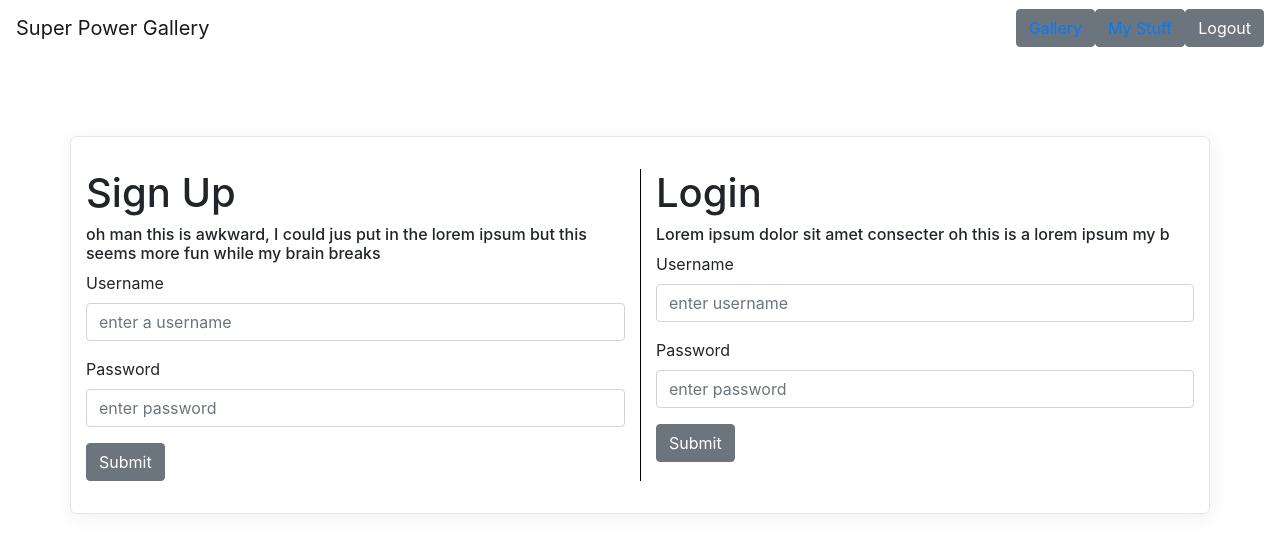
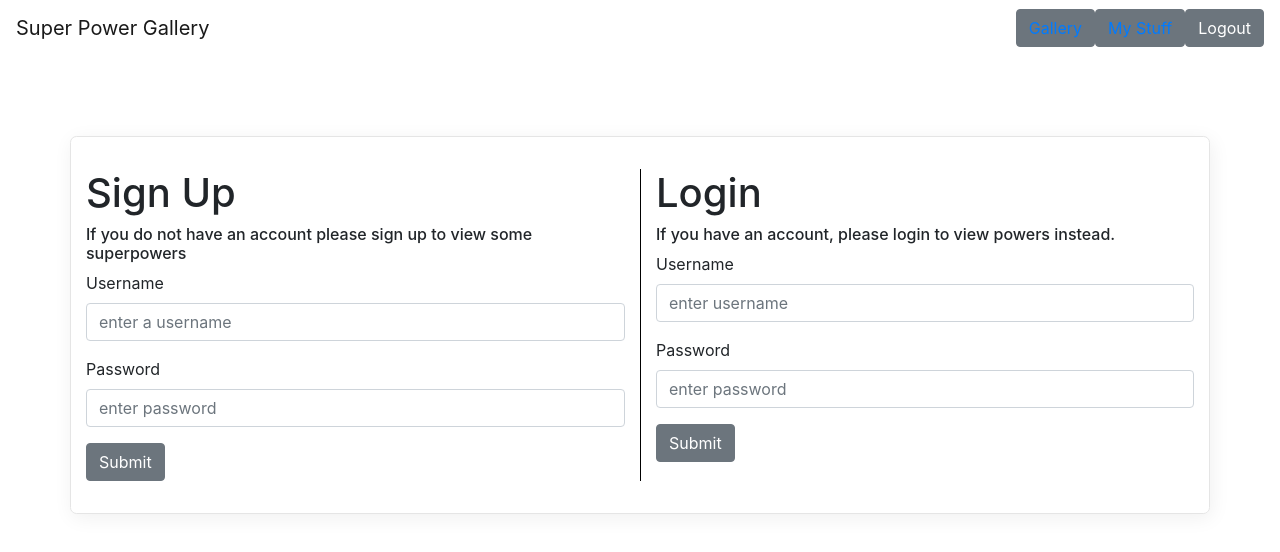
Before and after one commit to KTalbot11/SuperPowerAppClient, a React (Create React App) app: page /auth in a window 1280 px wide. Shown: the top 552 px of the page. Built offline with nearby package versions, Linux system fonts and the light colour scheme.

Commit message:
last minute adjustments for client No 1.

```diff
--- a/src/auth/Login.js
+++ b/src/auth/Login.js
@@ -36,7 +36,7 @@ class Login extends Component {
         return(
             <div>
                 <h1>Login</h1>
-                <h6>Lorem ipsum dolor sit amet consecter oh this is a lorem ipsum my b</h6>
+                <h6>If you have an account, please login to view powers instead.</h6>
                 <Form onSubmit={this.handleSubmit} >
                     <FormGroup>
                         <Label for="username">Username</Label>
--- a/src/auth/Signup.js
+++ b/src/auth/Signup.js
@@ -36,7 +36,7 @@ class Signup extends Component {
         return (
             <div>
                 <h1>Sign Up</h1>
-                <h6>oh man this is awkward, I could jus put in the lorem ipsum but this seems more fun while my brain breaks</h6>
+                <h6>If you do not have an account please sign up to view some superpowers</h6>
                 <Form onSubmit={this.handleSubmit}>
                     <FormGroup>
                         <Label for="username">Username</Label>
```
